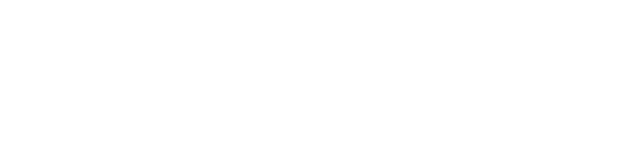
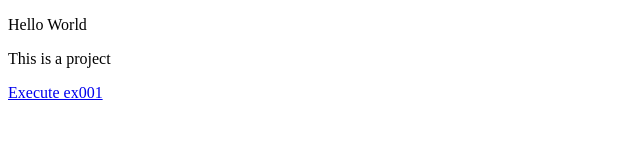
Before and after one commit to adjossan/html-css, a plain HTML site: page exercícios/ex001/index.html in a window 1280 px wide. Shown: the whole page, without its empty margins (0-640 px from the left). Drawn offline with Linux system fonts and the light colour scheme.

Commit message:
adição de parágrafo e link

```diff
--- a/exercícios/ex001/index.html
+++ b/exercícios/ex001/index.html
@@ -1,12 +1,15 @@
 <!DOCTYPE html>
-<html lang="en">
+<html lang="pt-br">
 <head>
     <meta charset="UTF-8">
     <meta http-equiv="X-UA-Compatible" content="IE=edge">
     <meta name="viewport" content="width=device-width, initial-scale=1.0">
-    <title>Document</title>
+    <title>Hello World</title>
 </head>
 <body>
+    <p>Hello World</p>
+    <p>This is a project</p>
 
+    <a href="https://adjossan.github.io/html-css/exerc%C3%ADcios/ex001/index.html">Execute ex001</a>
 </body>
 </html>
```
